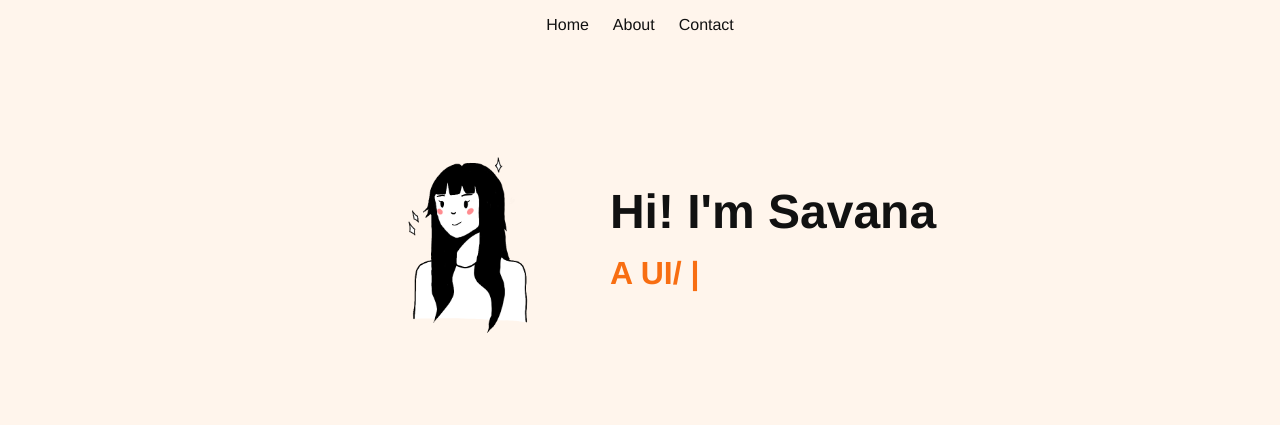
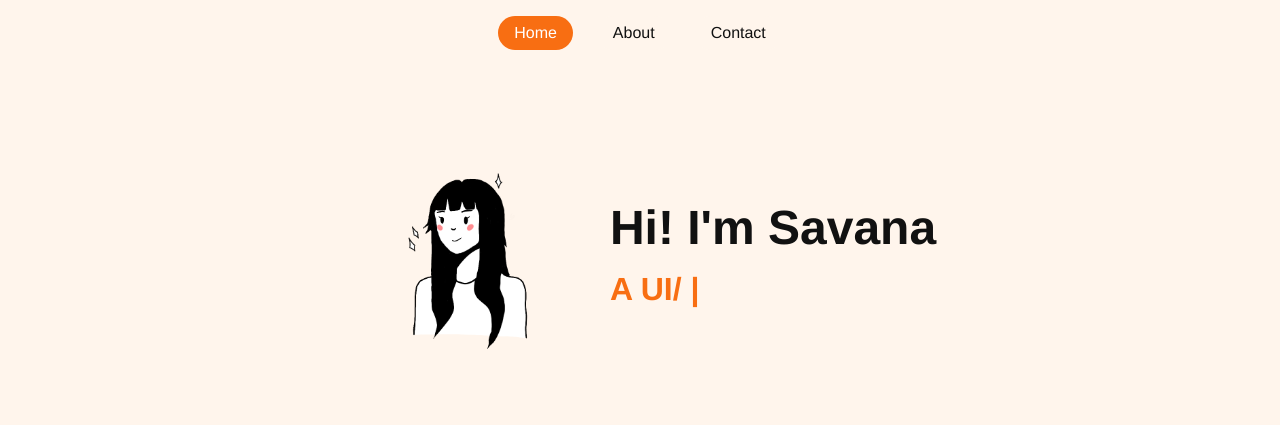
Before and after one commit to SavanaMongkhonvilay/Portfolio, a plain HTML site: page index.html in a window 1280 px wide. Shown: the top 425 px of the page. Drawn offline with nearby package versions, Linux system fonts and the light colour scheme.

Commit message:
Update style.css

```diff
--- a/css/style.css
+++ b/css/style.css
@@ -7,7 +7,7 @@
     --button-border: #ccc;
     --card-shadow: rgba(0, 0, 0, 0.1);
     --card-hover-shadow: rgba(0, 0, 0, 0.2);
-    --footer-color: #eaceb6;
+    --footer-color: rgb(244, 161, 106);
     --semi-transparent: rgba(255, 255, 255, 0.8);
     --button-color: #ffffff;
     --dark-primary-color: #977dff;
@@ -72,7 +72,14 @@ body.transition-on-toggle ,
     gap: 1.5rem;
 }
 
-.navbar-menu li a {
+.navbar-menu .nav-link {
+    display: inline-block;
+    padding: 8px 16px;
+    background: var(--background-color);
+    color: #333;
+    border-radius: 20px;
+    text-decoration: none;
+    transition: background 0.8s, color 0.8s;
     text-decoration: none;
     font-size: 1rem;
     color: var(--text-color);
@@ -81,6 +88,11 @@ body.transition-on-toggle ,
 
 .navbar-menu li a:hover {
     color: var(--primary-color);
+}
+
+.navbar-menu .nav-link.active {
+  background: var(--primary-color);
+  color: white;
 }
 
 /* Hero */
```
